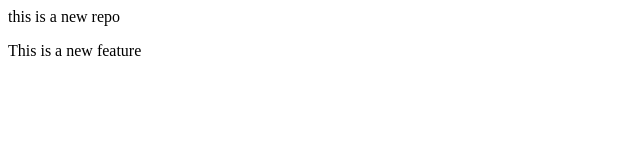
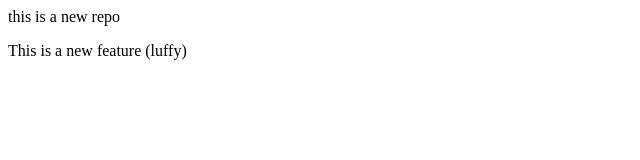
Before and after one commit to Mahith-Reddy-Gangu/localrepo, a plain HTML site: page index.html in a window 1280 px wide. Shown: the full height of the page, 0-640 px from the left. Drawn offline with Linux system fonts and the light colour scheme.

Commit message:
adding to check  mergre conflcit

```diff
--- a/index.html
+++ b/index.html
@@ -1,2 +1,2 @@
 <p> this is a new repo</p>
-<p> This is a new feature</p>
+<p> This is a new feature (luffy)</p>
```
